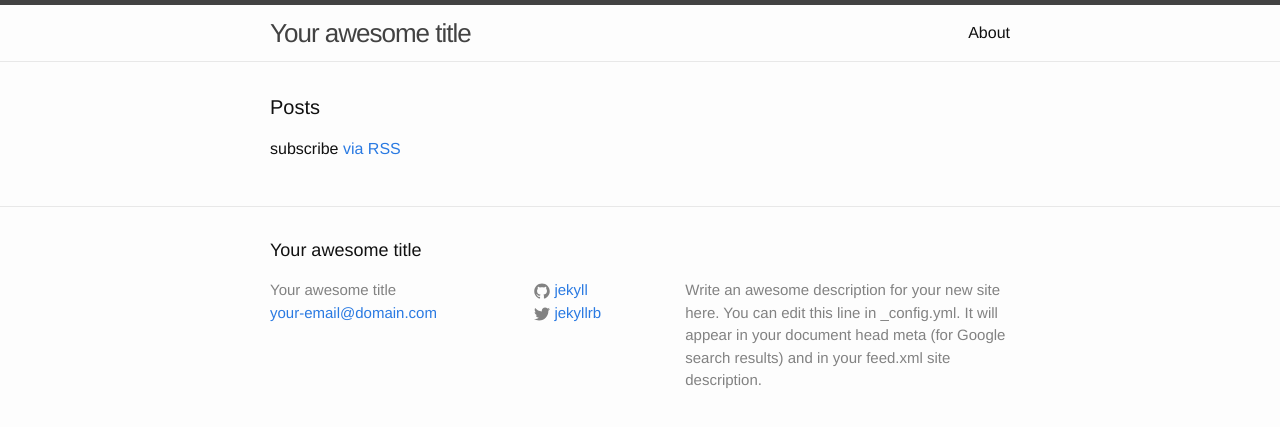
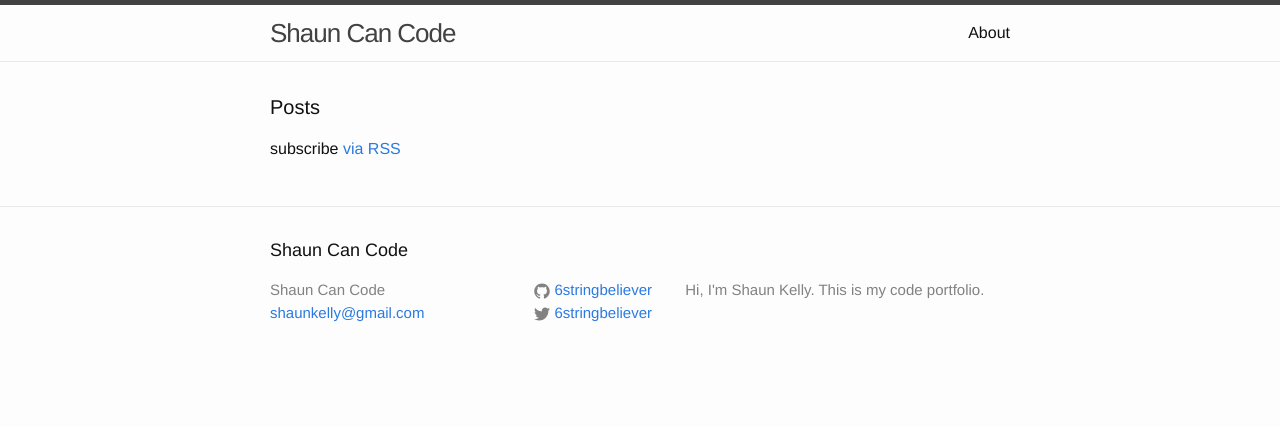
Before and after one commit to 6stringbeliever/6stringbeliever.github.io, a Jekyll site: the page built from index.html, in a window 1280 px wide. Shown: the top 427 px of the page. Built offline with Jekyll 4.4.1, drawn with Linux system fonts in a browser that asks for light colours.

Commit message:
Update config file

```diff
--- a/_config.yml
+++ b/_config.yml
@@ -1,14 +1,12 @@
 # Site settings
-title: Your awesome title
-email: your-email@domain.com
+title: Shaun Can Code
+email: shaunkelly@gmail.com
 description: > # this means to ignore newlines until "baseurl:"
-  Write an awesome description for your new site here. You can edit this
-  line in _config.yml. It will appear in your document head meta (for
-  Google search results) and in your feed.xml site description.
+  Hi, I'm Shaun Kelly. This is my code portfolio.
 baseurl: "" # the subpath of your site, e.g. /blog/
-url: "http://yourdomain.com" # the base hostname & protocol for your site
-twitter_username: jekyllrb
-github_username:  jekyll
+url: "http://6stringbeliever.github.io/" # the base hostname & protocol for your site
+twitter_username: 6stringbeliever
+github_username:  6stringbeliever
 
 # Build settings
 markdown: kramdown
```
